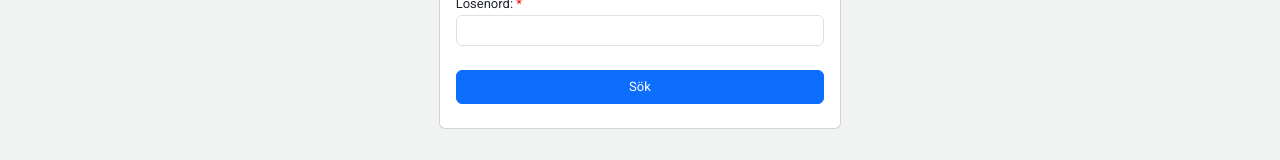
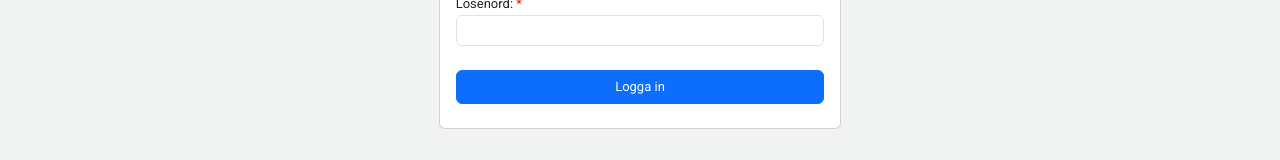
Before and after one commit to NormanOscar/teacherTool_v2, a React (Vite) app: page /login in a window 1280 px wide. Shown: the part 291-451 px from the top of the page. Built offline with nearby package versions, Linux system fonts and the light colour scheme.

Commit message:
fixat logga in knapp

```diff
--- a/src/pages/Login.jsx
+++ b/src/pages/Login.jsx
@@ -83,7 +83,7 @@ export default function Login() {
                     className="btn btn-primary btn-block w-100 mb-2 submitBtn"
                     onClick={handleSubmit}
                   >
-                    Sök
+                    Logga in
                   </button>
                 </form>
               </div>
```
